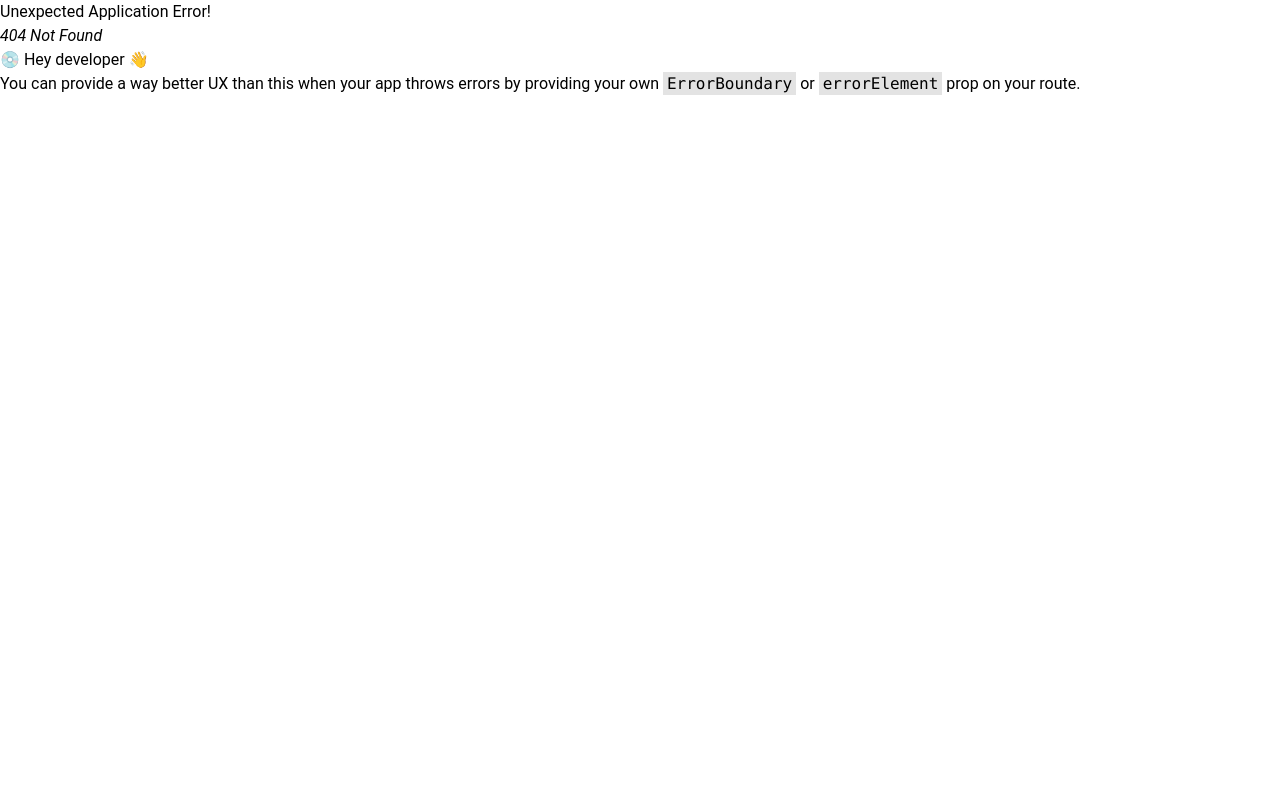
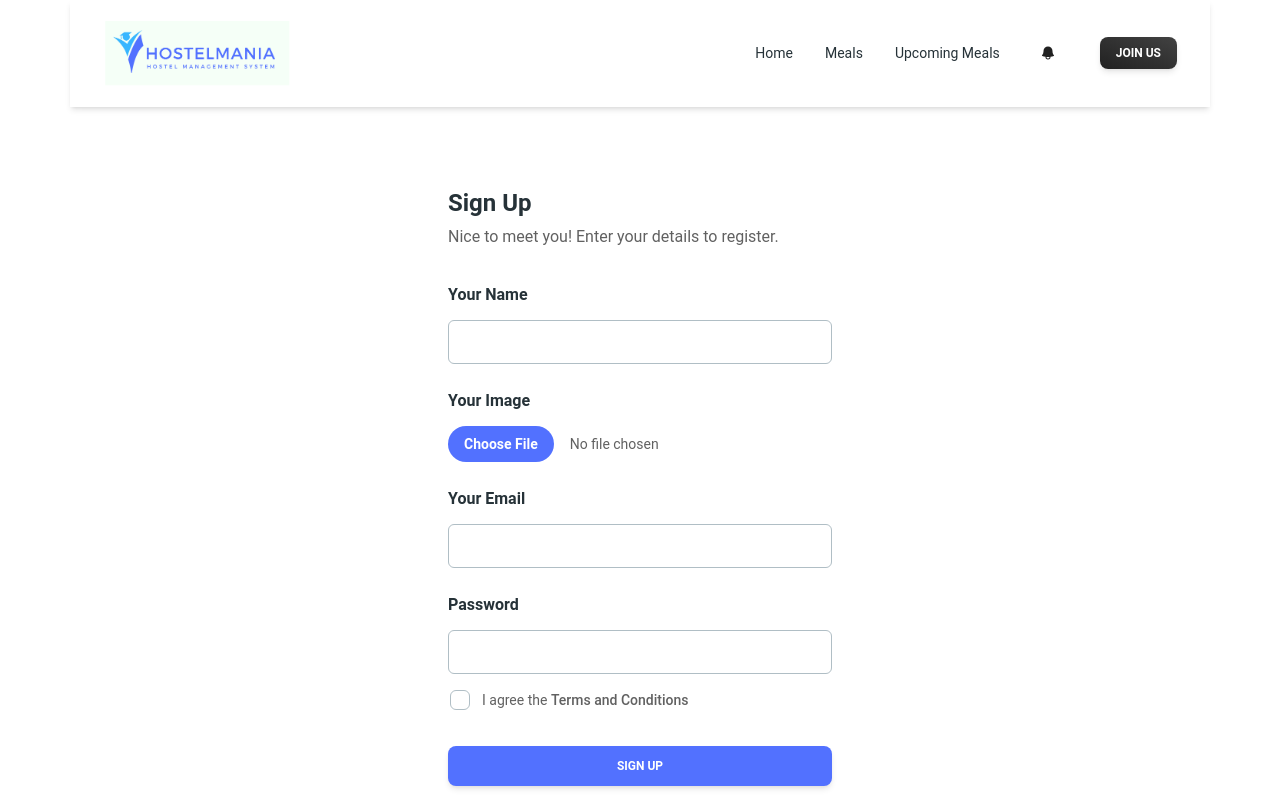
Before and after one commit to Mahbub049/hostelmania, a React (Vite) app: page /signup in a window 1280 px wide. Before the commit this address had no page. Shown: the top 800 px of the page. Built offline with nearby package versions, Linux system fonts and the light colour scheme.

Commit message:
signup page design created

```diff
--- a/src/Routes/Routes.jsx
+++ b/src/Routes/Routes.jsx
@@ -1,6 +1,7 @@
 import { createBrowserRouter } from "react-router-dom";
 import Main from "../Layout/Main";
 import Home from "../pages/Home/Home";
+import SignUp from "../pages/SignUp/SignUp";
 
 const router = createBrowserRouter([
   {
@@ -11,6 +12,10 @@ const router = createBrowserRouter([
         path: "/",
         element: <Home></Home>,
       },
+      {
+        path: "signup",
+        element: <SignUp></SignUp>
+      }
     ],
   },
 ]);
--- a/src/components/Navbar/Navbar.jsx
+++ b/src/components/Navbar/Navbar.jsx
@@ -8,6 +8,7 @@ import {
   IconButton,
   Card,
 } from "@material-tailwind/react";
+import { Link } from "react-router-dom";
 
 export function StickyNavbar() {
   const [openNav, setOpenNav] = React.useState(false);
@@ -64,6 +65,7 @@ export function StickyNavbar() {
         <div className="flex items-center gap-4">
           <div className="mr-4 hidden lg:block">{navList}</div>
           <div className="flex items-center gap-x-1">
+            <Link to={'/signup'}>
               <Button
                 variant="gradient"
                 size="sm"
@@ -71,6 +73,7 @@ export function StickyNavbar() {
               >
                 <span>Join Us</span>
               </Button>
+            </Link>
           </div>
           <IconButton
             variant="text"
--- a/src/pages/Home/Membership/Membership.jsx
+++ b/src/pages/Home/Membership/Membership.jsx
@@ -28,7 +28,7 @@ function CheckIcon() {
 
 const Membership = () => {
   return (
-    <div className="flex my-24 gap-6">
+    <div className="flex lg:flex-row flex-col my-24 gap-6">
       <Card
         color="gray"
         variant="gradient"
--- /dev/null
+++ b/src/pages/SignUp/SignUp.jsx
@@ -0,0 +1,111 @@
+import {
+  Card,
+  Input,
+  Checkbox,
+  Button,
+  Typography,
+} from "@material-tailwind/react";
+import { StickyNavbar } from "../../components/Navbar/Navbar";
+import Footer from "../../components/Footer/Footer";
+
+const SignUp = () => {
+  return (
+    <div className="container mx-auto">
+      <StickyNavbar></StickyNavbar>
+      <div className="my-20 flex justify-center">
+        <Card color="transparent" shadow={false}>
+          <Typography variant="h4" color="blue-gray">
+            Sign Up
+          </Typography>
+          <Typography color="gray" className="mt-1 font-normal">
+            Nice to meet you! Enter your details to register.
+          </Typography>
+          <form className="mt-8 mb-2 w-80 max-w-screen-lg sm:w-96">
+            <div className="mb-1 flex flex-col gap-6">
+              <Typography variant="h6" color="blue-gray" className="-mb-3">
+                Your Name
+              </Typography>
+              <Input
+                size="lg"
+                placeholder="name@mail.com"
+                className=" !border-t-blue-gray-200 focus:!border-t-gray-900"
+                labelProps={{
+                  className: "before:content-none after:content-none",
+                }}
+              />
+              <Typography variant="h6" color="blue-gray" className="-mb-3">
+                Your Image
+              </Typography>
+              <label class="block">
+                <span class="sr-only">Choose profile photo</span>
+                <input
+                  type="file"
+                  className="block w-full text-sm text-slate-500
+                    file:mr-4 file:py-2 file:px-4
+                    file:rounded-full file:bg-[#5271FF] file:text-white file:border-0
+                    file:text-sm file:font-semibold
+                    file:bg-violet-50 file:text-violet-700
+                    hover:file:bg-violet-100
+                    "
+                />
+              </label>
+              <Typography variant="h6" color="blue-gray" className="-mb-3">
+                Your Email
+              </Typography>
+              <Input
+                size="lg"
+                placeholder="name@mail.com"
+                className=" !border-t-blue-gray-200 focus:!border-t-gray-900"
+                labelProps={{
+                  className: "before:content-none after:content-none",
+                }}
+              />
+              <Typography variant="h6" color="blue-gray" className="-mb-3">
+                Password
+              </Typography>
+              <Input
+                type="password"
+                size="lg"
+                placeholder="********"
+                className=" !border-t-blue-gray-200 focus:!border-t-gray-900"
+                labelProps={{
+                  className: "before:content-none after:content-none",
+                }}
+              />
+            </div>
+            <Checkbox
+              label={
+                <Typography
+                  variant="small"
+                  color="gray"
+                  className="flex items-center font-normal"
+                >
+                  I agree the
+                  <a
+                    href="#"
+                    className="font-medium transition-colors hover:text-gray-900"
+                  >
+                    &nbsp;Terms and Conditions
+                  </a>
+                </Typography>
+              }
+              containerProps={{ className: "-ml-2.5" }}
+            />
+            <Button className="mt-6 bg-[#5271FF]" fullWidth>
+              sign up
+            </Button>
+            <Typography color="gray" className="mt-4 text-center font-normal">
+              Already have an account?{" "}
+              <a href="#" className="font-medium text-gray-900">
+                Sign In
+              </a>
+            </Typography>
+          </form>
+        </Card>
+      </div>
+      <Footer></Footer>
+    </div>
+  );
+};
+
+export default SignUp;
```
Lines whose indentation alone changed are shown as unchanged.
